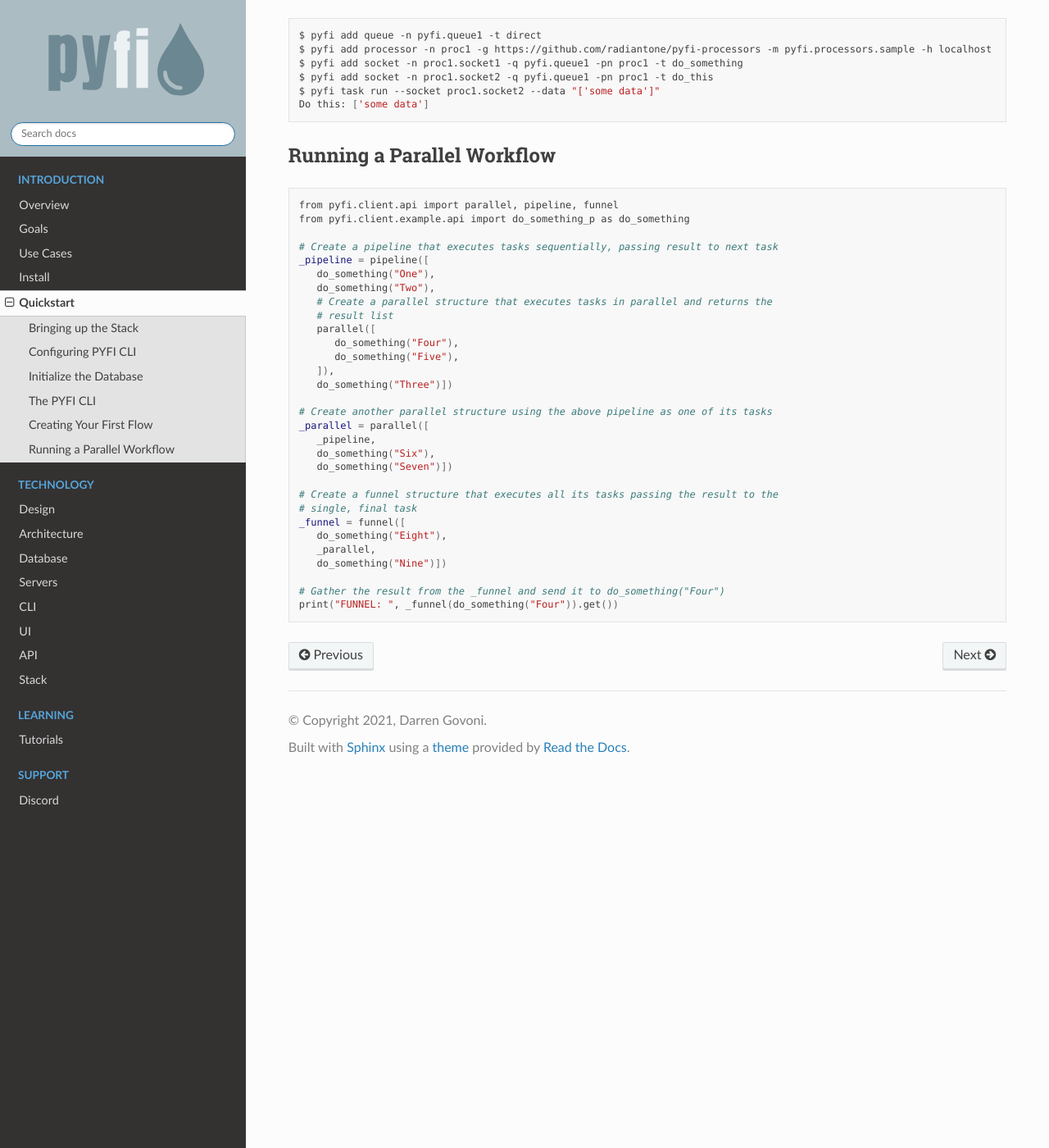
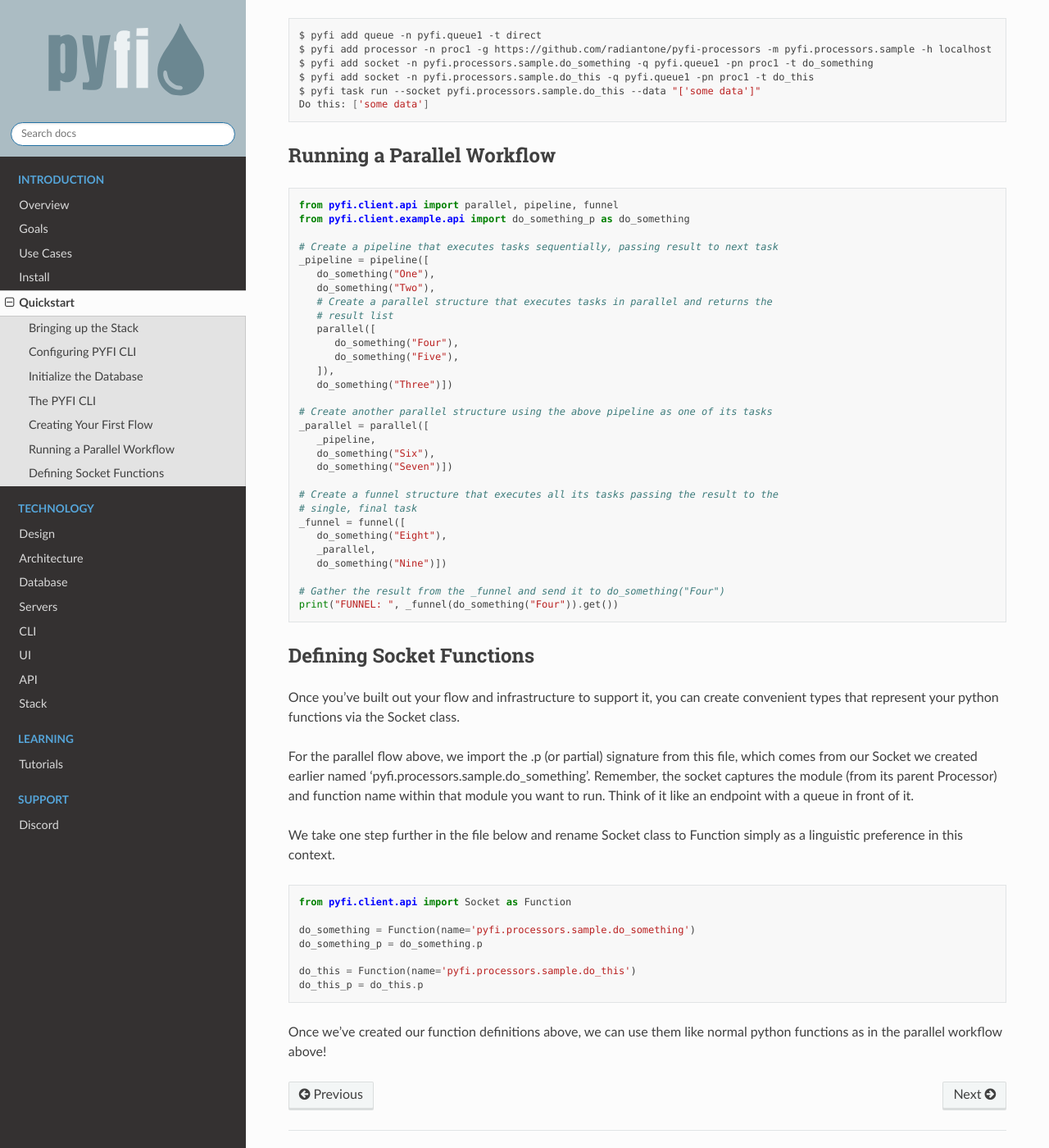
Before and after one commit to radiantone/pyfi, a Sphinx documentation site: the page built from docs/quickstart/index.rst, in a window 1280 px wide and 1400 px high, scrolled down 1726 px. Shown: the whole window at 82% size. Built offline with Sphinx 7.4.7 and the Read the Docs theme 2.0.0, drawn with Linux system fonts in a browser that asks for light colours.

Commit message:
Updated docs

```diff
--- a/docs/quickstart/index.rst
+++ b/docs/quickstart/index.rst
@@ -102,15 +102,15 @@ Creating Your First Flow
 
    $ pyfi add queue -n pyfi.queue1 -t direct
    $ pyfi add processor -n proc1 -g https://github.com/radiantone/pyfi-processors -m pyfi.processors.sample -h localhost
-   $ pyfi add socket -n proc1.socket1 -q pyfi.queue1 -pn proc1 -t do_something
-   $ pyfi add socket -n proc1.socket2 -q pyfi.queue1 -pn proc1 -t do_this
-   $ pyfi task run --socket proc1.socket2 --data "['some data']"
+   $ pyfi add socket -n pyfi.processors.sample.do_something -q pyfi.queue1 -pn proc1 -t do_something
+   $ pyfi add socket -n pyfi.processors.sample.do_this -q pyfi.queue1 -pn proc1 -t do_this
+   $ pyfi task run --socket pyfi.processors.sample.do_this --data "['some data']"
    Do this: ['some data']
 
 Running a Parallel Workflow
 ---------------------------
 
-.. code-block:: bash
+.. code-block:: python
 
    from pyfi.client.api import parallel, pipeline, funnel
    from pyfi.client.example.api import do_something_p as do_something
@@ -142,3 +142,25 @@ Running a Parallel Workflow
 
    # Gather the result from the _funnel and send it to do_something("Four")
    print("FUNNEL: ", _funnel(do_something("Four")).get())
+
+Defining Socket Functions
+-------------------------
+
+Once you've built out your flow and infrastructure to support it, you can create convenient types that represent your python functions via the Socket class.
+
+For the parallel flow above, we import the .p (or partial) signature from this file, which comes from our Socket we created earlier named 'pyfi.processors.sample.do_something'.
+Remember, the socket captures the module (from its parent Processor) and function name within that module you want to run. Think of it like an endpoint with a queue in front of it.
+
+We take one step further in the file below and rename Socket class to Function simply as a linguistic preference in this context.
+
+.. code-block:: python
+
+   from pyfi.client.api import Socket as Function
+
+   do_something = Function(name='pyfi.processors.sample.do_something')
+   do_something_p = do_something.p
+
+   do_this = Function(name='pyfi.processors.sample.do_this')
+   do_this_p = do_this.p
+
+Once we've created our function definitions above, we can use them like normal python functions as in the parallel workflow above!
```
Also changed, not shown: 10 other files.
